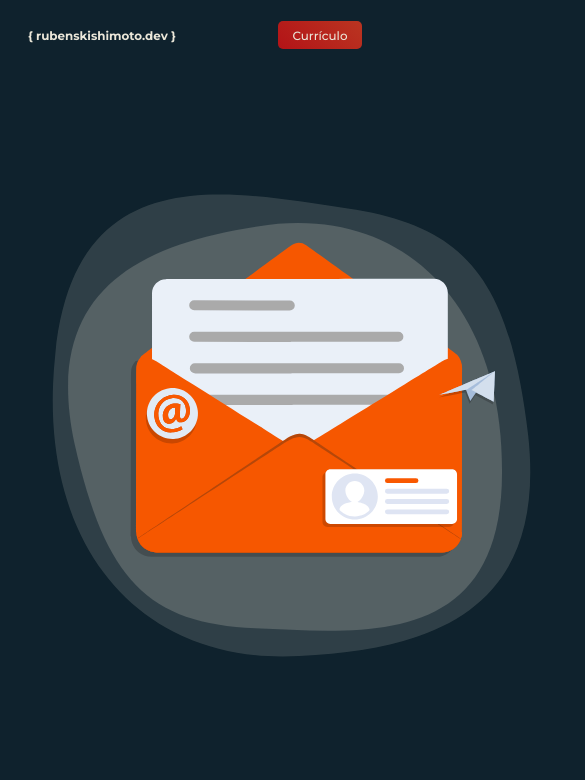
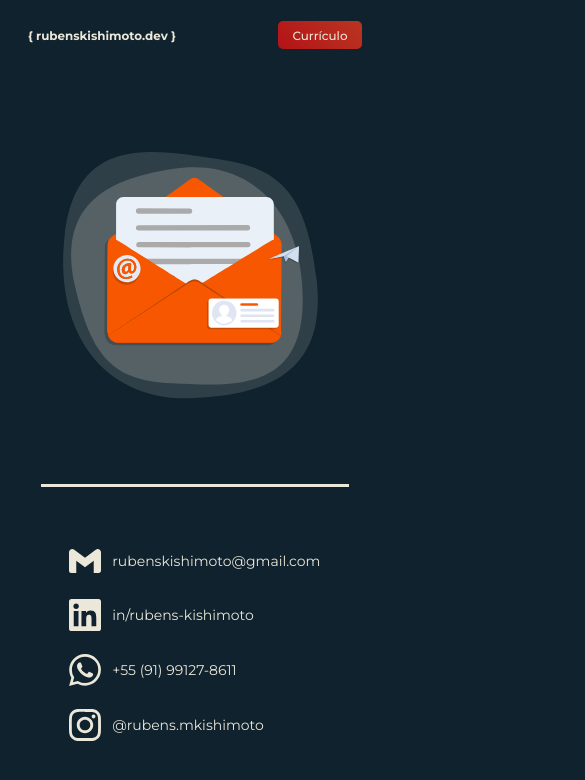
Before and after one commit to rubensmk/rubenskishimotodev, a Next.js app: page /contact in a window 390 px wide. Shown: the top 780 px of the page, 585 px wide, since content can reach past the window. Built offline with nearby package versions, Linux system fonts and the light colour scheme.

Commit message:
feat: Contact Page Responsive for all devices

```diff
--- a/src/pages/contact/contact.module.scss
+++ b/src/pages/contact/contact.module.scss
@@ -7,7 +7,10 @@
     align-items: center;
 }
 
-
+.image{
+    width: 600px;
+    height:600px;
+}
 .contact{
     width: 30rem;
     height:12rem;
@@ -29,3 +32,57 @@
     height: 28rem;
     border-left: 3px solid var(--text);
 }
+
+@media(max-width:1024px){
+    .image{
+        width: 500px;
+        height:500px;
+    }
+    .contact{
+        width: 20rem;
+        height:12rem;
+    }
+    .verticalLine{
+        height: 24rem;
+    }
+}
+
+@media(max-width:768px){
+    .image{
+        width: 360px;
+        height:360px;
+    }
+    .contact{
+        width: 18rem;
+    }
+    .verticalLine{
+        height: 22rem;
+    }
+}
+
+@media(max-width:425px){
+    .container{
+        flex-direction: column;
+    }
+    .image{
+        width: 320px;
+        height:320px;
+    }
+    .contact{
+        width: 18rem;
+        height: 14rem;
+    }
+    .verticalLine{
+        width:22rem;
+        height: 1rem;
+        border-left: 0;
+        border-top:3px solid var(--text);
+    }
+}
+
+@media(max-width:320px){
+    .container{
+        flex-direction: column;
+        margin-left: 0.8rem;
+    }
+}
--- a/src/pages/contact/index.tsx
+++ b/src/pages/contact/index.tsx
@@ -19,8 +19,8 @@ export default function Contacts() {
         <>
             <Header />
             <main className={styles.container}>
-                <div>
-                    <Lottie options={defaultOptions} height={600} width={600} />
+                <div className={styles.image}>
+                    <Lottie options={defaultOptions} />
                 </div>
                 <div className={styles.verticalLine} />
                 <section className={styles.contact}>
```
Also changed, not shown: src/pages/projects/projects.module.scss (+5 -4 lines).
